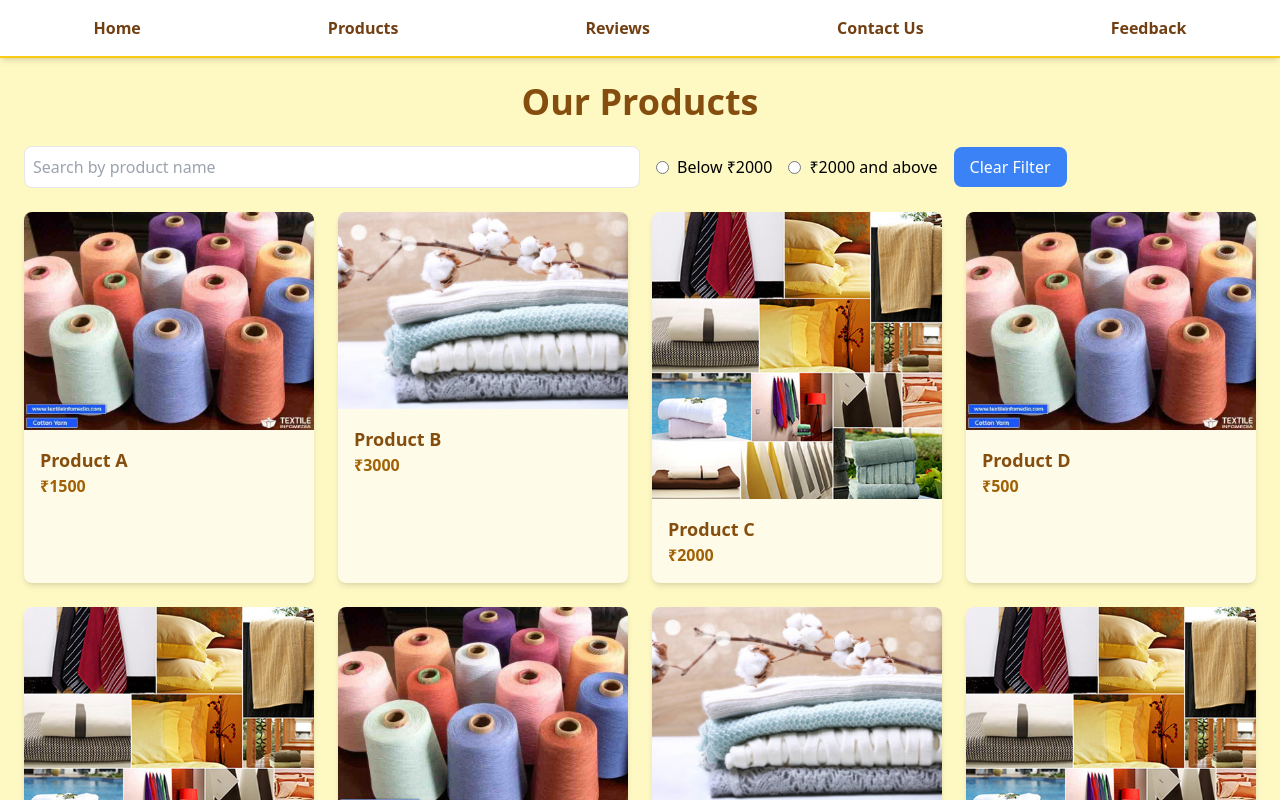
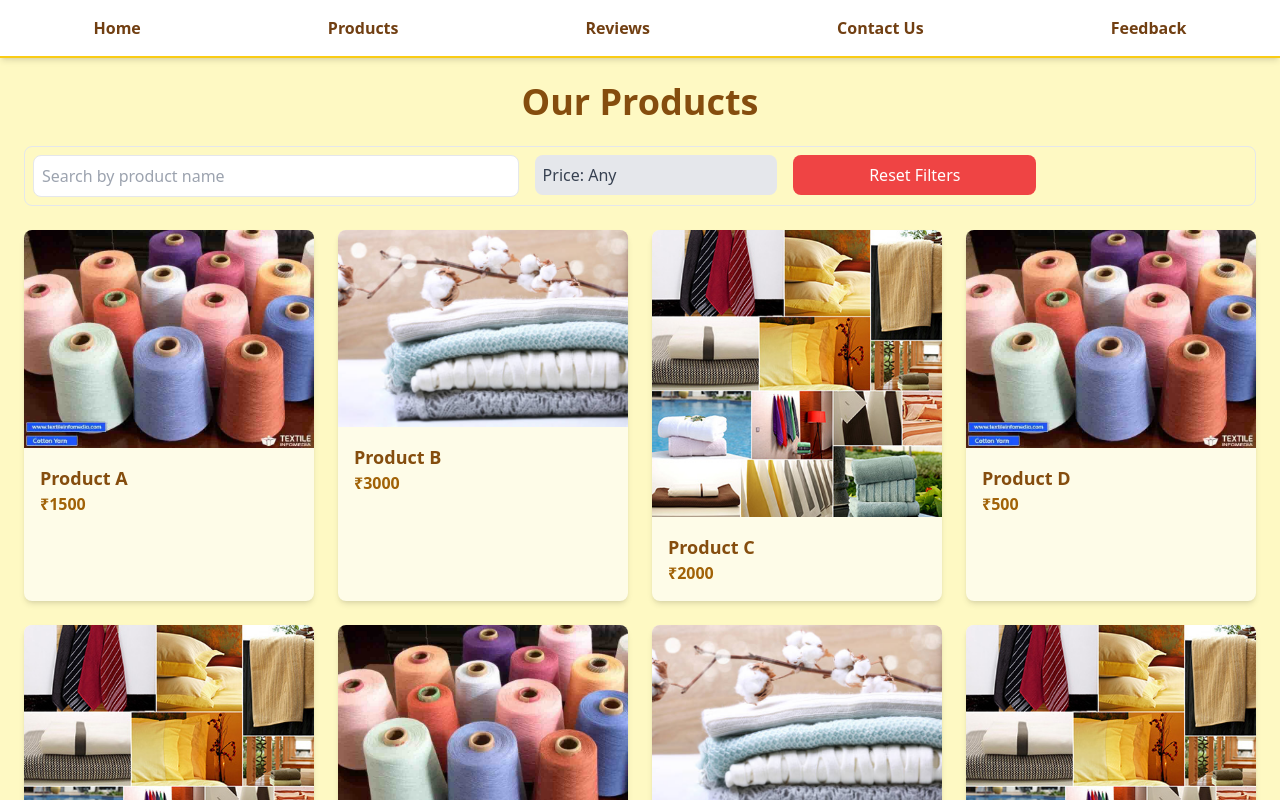
Before and after one commit to YaswanthManoharan/brochure-site, a Next.js app: page /products in a window 1280 px wide. Built offline with nearby package versions, Linux system fonts and the light colour scheme.

Commit message:
searchbar

```diff
--- a/app/components/SearchFilterBar.tsx
+++ b/app/components/SearchFilterBar.tsx
@@ -1,10 +1,10 @@
-import { Dispatch, SetStateAction } from "react";
+import { Dispatch, SetStateAction, useState } from "react";
 
 interface SearchFilterBarProps {
   searchQuery: string;
   setSearchQuery: (query: string) => void;
-  priceFilter: string | null;
-  setPriceFilter: Dispatch<SetStateAction<string | null>>;
+  priceFilter: { min: number; max: number } | null;
+  setPriceFilter: Dispatch<SetStateAction<{ min: number; max: number } | null>>;
 }
 
 export default function SearchFilterBar({
@@ -13,43 +13,89 @@ export default function SearchFilterBar({
   priceFilter,
   setPriceFilter,
 }: SearchFilterBarProps) {
+  const [isFilterOpen, setIsFilterOpen] = useState(false);
+
+  const handlePriceRangeChange = (minValue: number, maxValue: number) => {
+    setPriceFilter({ min: minValue, max: maxValue });
+  };
+
+  const onFilterReset = () => {
+    setSearchQuery(""); // Clear the search query
+    setPriceFilter(null); // Reset the price filter to its default state
+    setIsFilterOpen(false); // Close the dropdown if it's open
+  };
+
   return (
-    <div className="flex flex-col md:flex-row items-center gap-4 mb-6">
+    <div className="flex flex-wrap gap-4 w-full mb-6 border p-2 rounded-lg">
+      {/* Search Bar (Responsive - 100% width on small screens, 40% on large) */}
+      <div className="w-full sm:w-2/5">
         <input
           type="text"
           value={searchQuery}
           onChange={(e) => setSearchQuery(e.target.value)}
           placeholder="Search by product name"
-        className="border rounded-lg p-2 w-full md:w-1/2"
+          className="border p-2 w-full rounded-lg"
         />
-      <div className="flex items-center gap-4">
-        <label className="flex items-center">
+      </div>
+
+      {/* Price Range Filter (Responsive - 100% width on small screens, 20% on large) */}
+      <div className="w-full sm:w-1/5 relative">
+        <button
+          onClick={() => setIsFilterOpen((prev) => !prev)}
+          className="w-full bg-gray-200 text-gray-700 p-2 rounded-lg text-left"
+        >
+          Price: {priceFilter ? `₹${priceFilter.min} - ₹${priceFilter.max}` : "Any"}
+        </button>
+
+        {/* Price Range Dropdown */}
+        {isFilterOpen && (
+          <div className="absolute top-full left-0 mt-2 w-full bg-white shadow-lg rounded-lg p-4 z-50">
+            <div className="flex justify-between items-center">
+              <div className="text-xs">
+                <span>₹0</span> - <span>₹50,000</span>
+              </div>
+              {/* Close Button */}
+              <button
+                onClick={() => setIsFilterOpen(false)}
+                className="text-gray-500 hover:text-gray-800 text-sm font-bold ml-2"
+              >
+                X
+              </button>
+            </div>
+            <div className="mt-2">
+              {/* Double-ended Range Slider */}
               <input
-            type="radio"
-            name="priceFilter"
-            value="below2000"
-            checked={priceFilter === 'below2000'}
-            onChange={() => setPriceFilter('below2000')}
-            className="mr-2"
+                type="range"
+                min="0"
+                max="50000"
+                value={priceFilter?.min || 0}
+                onChange={(e) =>
+                  handlePriceRangeChange(Number(e.target.value), priceFilter?.max || 50000)
+                }
+                className="w-full"
               />
-          Below ₹2000
-        </label>
-        <label className="flex items-center">
               <input
-            type="radio"
-            name="priceFilter"
-            value="above2000"
-            checked={priceFilter === 'above2000'}
-            onChange={() => setPriceFilter('above2000')}
-            className="mr-2"
+                type="range"
+                min="0"
+                max="50000"
+                value={priceFilter?.max || 50000}
+                onChange={(e) =>
+                  handlePriceRangeChange(priceFilter?.min || 0, Number(e.target.value))
+                }
+                className="w-full"
               />
-          ₹2000 and above
-        </label>
+            </div>
+          </div>
+        )}
+      </div>
+
+      {/* Apply Filter Button (Responsive - 100% width on small screens, 20% on large) */}
+      <div className="w-full sm:w-1/5">
         <button
-          onClick={() => setPriceFilter(null)}
-          className="bg-blue-500 text-white px-4 py-2 rounded-lg"
+          onClick={onFilterReset}
+          className="bg-red-500 text-white p-2 rounded-lg w-full"
         >
-          Clear Filter
+          Reset Filters
         </button>
       </div>
     </div>
--- a/app/page.tsx
+++ b/app/page.tsx
@@ -14,7 +14,7 @@ export default function HomePage() {
   useEffect(() => {
     const interval = setInterval(() => {
       setCurrentSlide((prev) => (prev + 1) % slides.length);
-    }, 5000); // 5 seconds
+    }, 3000); // 5 seconds
     return () => clearInterval(interval);
   }, [slides.length]);
 
--- a/app/products/page.tsx
+++ b/app/products/page.tsx
@@ -18,18 +18,24 @@ const products = [
 
 export default function ProductsPage() {
   const [searchQuery, setSearchQuery] = useState<string>('');
-  const [priceFilter, setPriceFilter] = useState<string | null>(null);
+  const [priceFilter, setPriceFilter] = useState<{ min: number; max: number } | null>(null);
 
   const filteredProducts = products.filter((product) => {
     const matchesSearch = product.name.toLowerCase().includes(searchQuery.toLowerCase());
+
+    // Check for price range filtering
     const matchesPrice =
-      priceFilter === 'below2000'
-        ? product.price < 2000
-        : priceFilter === 'above2000'
-          ? product.price >= 2000
-          : true;
+      priceFilter
+        ? product.price >= priceFilter.min && product.price <= priceFilter.max
+        : true; // If no price filter, include all products
+
     return matchesSearch && matchesPrice;
   });
+
+  const handleFilterApply = () => {
+    // Here you can perform additional actions if needed after applying the filter
+    console.log('Filter applied', { searchQuery, priceFilter });
+  };
 
   return (
     <section className="min-h-screen bg-yellow-100 p-6">
@@ -39,6 +45,7 @@ export default function ProductsPage() {
         setSearchQuery={setSearchQuery}
         priceFilter={priceFilter}
         setPriceFilter={setPriceFilter}
+        //onFilterApply={handleFilterApply} // Pass filter apply handler
       />
       <div className="grid grid-cols-1 sm:grid-cols-2 md:grid-cols-3 lg:grid-cols-4 gap-6 mt-6">
         {filteredProducts.map((product) => (
```
Lines whose indentation alone changed are shown as unchanged.
